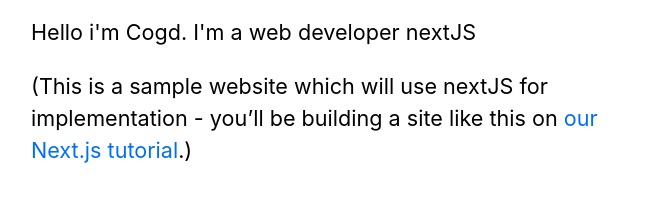
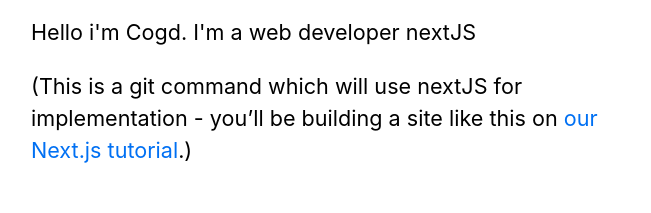
Before and after one commit to cogd-thien/nextjs-blog, a Next.js app: page / in a window 1280 px wide. Shown: the part 294-507 px from the top of the page, without its empty margins (303-954 px from the left). Built offline with nearby package versions, Linux system fonts and the light colour scheme.

Commit message:
change sample text (2)

```diff
--- a/pages/index.js
+++ b/pages/index.js
@@ -15,7 +15,7 @@
 			<section className={utilStyles.headingMd}>
 				<p>Hello i'm Cogd. I'm a web developer nextJS</p>
 				<p>
-					(This is a sample website which will use nextJS for
+					(This is a git command which will use nextJS for
 					implementation - you’ll be building a site like this on{' '}
 					<a href='https://nextjs.org/learn'>our Next.js tutorial</a>
 					.)
```
